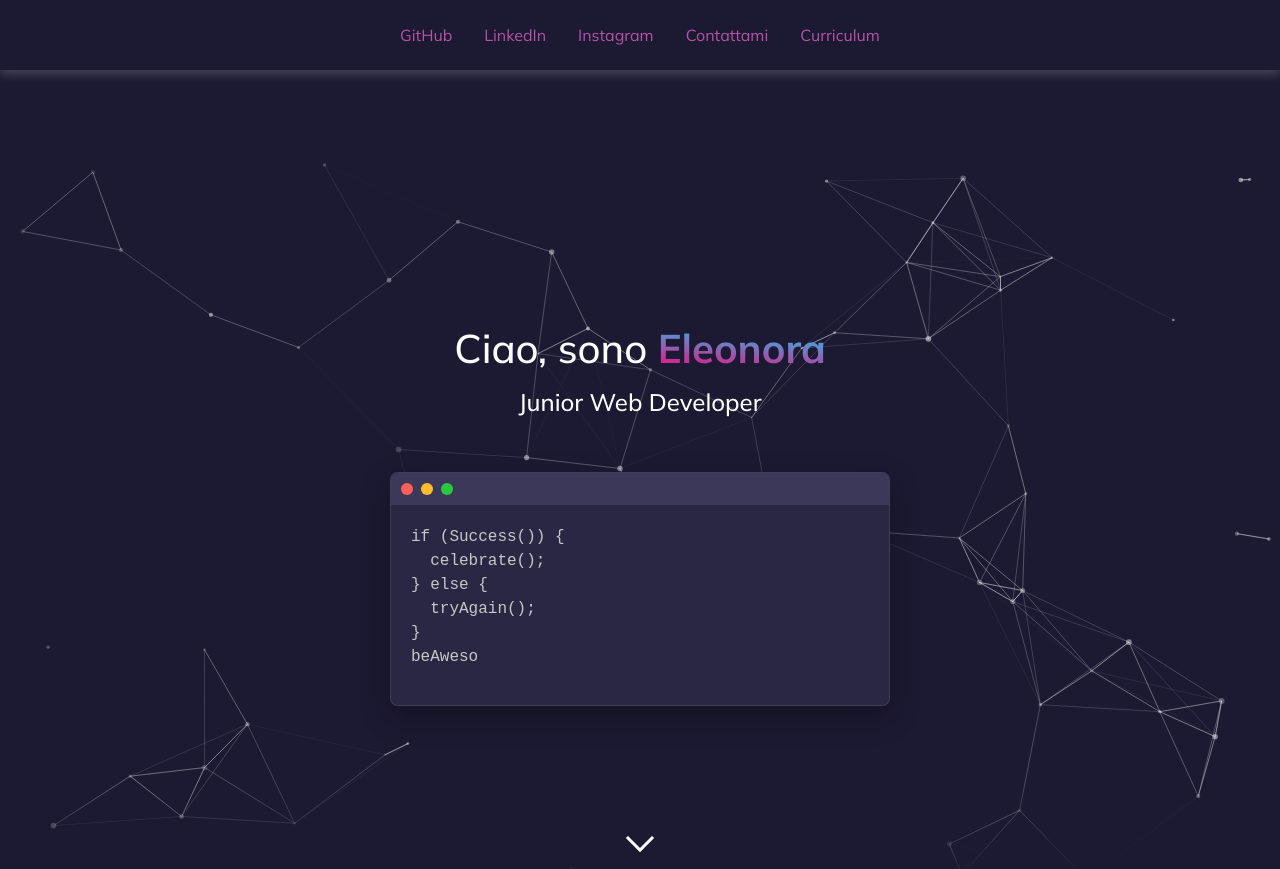
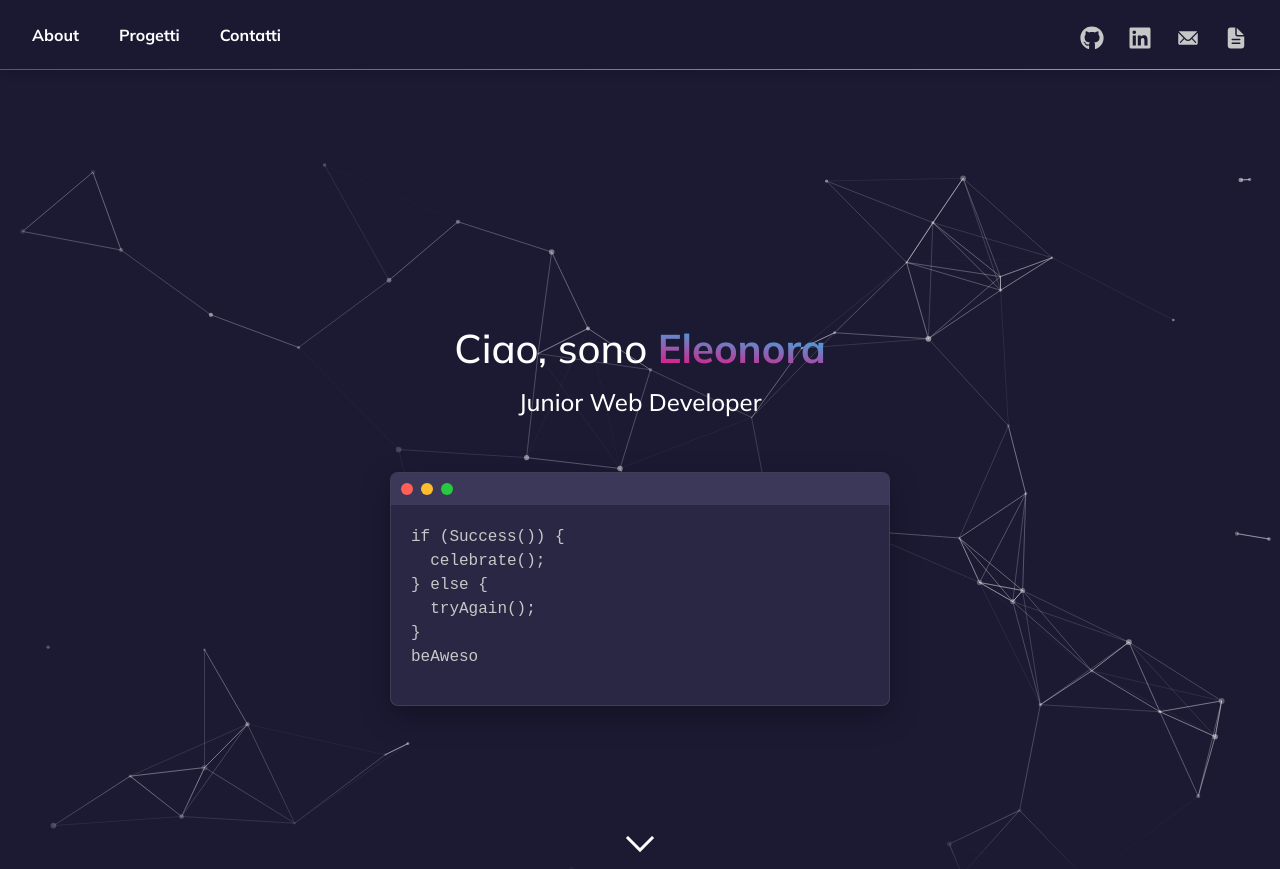
Before and after one commit to eleonoracappellesso/personal-portfolio, a React (Vite) app: page / in a window 1280 px wide. Shown: the top 869 px of the page. Built offline with nearby package versions, Linux system fonts and the light colour scheme.

Commit message:
optimized header for a better navigation

```diff
--- a/package.json
+++ b/package.json
@@ -16,7 +16,7 @@
     "framer-motion": "^12.23.6",
     "icons": "^1.0.0",
     "react": "^19.1.0",
-    "react-dom": "^19.0.0",
+    "react-dom": "^19.1.0",
     "react-icons": "^5.5.0",
     "react-router-dom": "^7.4.0",
     "react-slick": "^0.30.3",
--- a/src/components/Header.jsx
+++ b/src/components/Header.jsx
@@ -1,25 +1,35 @@
+import { Link } from "react-router-dom";
 import styles from "./Header.module.css";
+import { FaGithub, FaLinkedin } from "react-icons/fa";
+import { IoIosMail } from "react-icons/io";
+import { IoDocumentText } from "react-icons/io5";
+
 
 export default function Header() {
     return (
         <header className={styles.header}>
-            <nav className={styles.nav}>
-                <a href="https://github.com/eleonoracappellesso" target="_blank" rel="noopener noreferrer">
-                    GitHub
+            {/* Link di Navigazione Interna */}
+            <nav className={styles.navLinks}>
+                <a href="/#chi-sono">About</a>
+                <a href="/#progetti">Progetti</a>
+                <a href="/#contatti">Contatti</a>
+            </nav>
+
+            {/* Link Social e Esterni */}
+            <div className={styles.socialLinks}>
+                <a href="https://github.com/eleonoracappellesso" target="_blank" rel="noopener noreferrer" aria-label="GitHub">
+                    <FaGithub />
                 </a>
-                <a href="https://www.linkedin.com/in/eleonora-cappellesso-6499271b4/" target="_blank" rel="noopener noreferrer">
-                    LinkedIn
+                <a href="https://www.linkedin.com/in/eleonora-cappellesso-6499271b4/" target="_blank" rel="noopener noreferrer" aria-label="LinkedIn">
+                    <FaLinkedin />
                 </a>
-                <a href="https://www.instagram.com/tuoUsername" target="_blank" rel="noopener noreferrer">
-                    Instagram
+                <a href="mailto:cappellessoeleonora@gmail.com" aria-label="Email">
+                    <IoIosMail />
                 </a>
-                <a href="mailto:cappellessoeleonora@gmail.com">
-                    Contattami
+                <a href="/CV_EleonoraCappellesso.pdf" target="_blank" rel="noopener noreferrer" aria-label="Curriculum Vitae">
+                    <IoDocumentText />
                 </a>
-                <a href="/CV_EleonoraCappellesso.pdf" target="_blank" rel="noopener noreferrer">
-                    Curriculum
-                </a>
-            </nav>
+            </div>
         </header>
     )
 }
--- a/src/components/Header.module.css
+++ b/src/components/Header.module.css
@@ -4,54 +4,81 @@
     left: 0;
     width: 100%;
     height: 70px;
-    background: var(--navy);
+    background: rgba(28, 25, 51, 0.85);
+    /* Leggermente trasparente */
     backdrop-filter: blur(10px);
     transition: all 0.3s ease-in-out;
     z-index: 1000;
     display: flex;
-    justify-content: center;
+    justify-content: space-between;
+    /* <-- La chiave per separare i due gruppi */
     align-items: center;
-    padding: 1rem;
-    box-shadow: 0px 4px 10px rgba(255, 255, 255, 0.2);
+    padding: 0 2rem;
+    /* Aggiunto padding orizzontale */
+    box-shadow: 0 2px 10px rgba(0, 0, 0, 0.2);
+    border-bottom: 1px solid;
+    border-image: linear-gradient(90deg, var(--pink), var(--light-blue)) 1;
 }
 
-/* .header {
-    position: fixed;
-    top: 0;
-    left: 0;
-    width: 100%;
-    height: 70px;
-    background: var(--navy);
-    backdrop-filter: blur(10px);
-    transition: all 0.3s ease-in-out;
-    z-index: 1000;
+/* Stili per i link di navigazione a sinistra */
+.navLinks {
     display: flex;
-    justify-content: center;
-    align-items: center;
-    padding: 1rem;
+    gap: 2.5rem;
+    /* Aumentiamo un po' lo spazio */
 }
 
-.header::after {
-    content: "";
-    position: absolute;
-    bottom: 0;
-    left: 0;
-    width: 100%;
-    height: 1px;
-    background: linear-gradient(90deg, var(--pink), var(--light-blue));
-} */
-
-.nav {
-    display: flex;
-    gap: 2rem;
-}
-
-.nav a {
+.navLinks a {
     text-decoration: none;
-    color: #B653A5;
+    color: var(--text);
+    font-weight: bold;
+    font-size: 1rem;
+    position: relative;
+    /* Necessario per lo pseudo-elemento ::after */
     transition: color 0.3s ease;
 }
 
-.nav a:hover {
+.navLinks a::after {
+    content: '';
+    position: absolute;
+    width: 100%;
+    height: 2px;
+    bottom: -5px;
+    left: 0;
+    background: linear-gradient(90deg, var(--pink), var(--light-blue));
+    transform: scaleX(0);
+    /* Parte invisibile */
+    transform-origin: center;
+    transition: transform 0.3s ease-out;
+}
+
+.navLinks a:hover {
+    color: var(--text);
+    /* Il colore non cambia, l'effetto è sulla linea */
+}
+
+.navLinks a:hover::after {
+    transform: scaleX(1);
+    /* La linea appare al hover */
+}
+
+
+/* Stili per i link social a destra */
+.socialLinks {
+    display: flex;
+    align-items: center;
+    gap: 1.5rem;
+}
+
+.socialLinks a {
+    color: #c5c8c6;
+    /* Un grigio chiaro per le icone */
+    font-size: 1.5rem;
+    /* Dimensione delle icone */
+    transition: color 0.3s ease, transform 0.3s ease;
+}
+
+.socialLinks a:hover {
     color: var(--light-blue);
+    /* Diventano celesti al hover */
+    transform: scale(1.1);
 }
```
